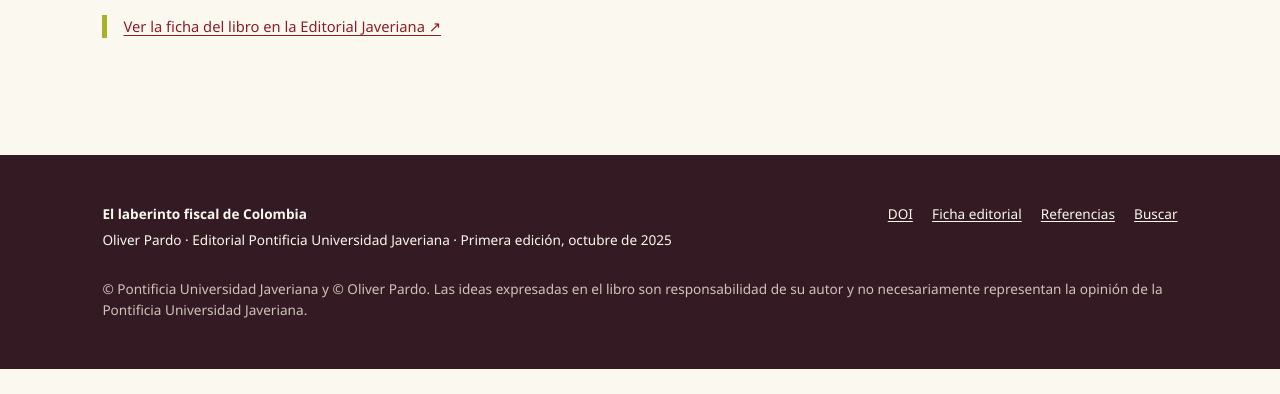
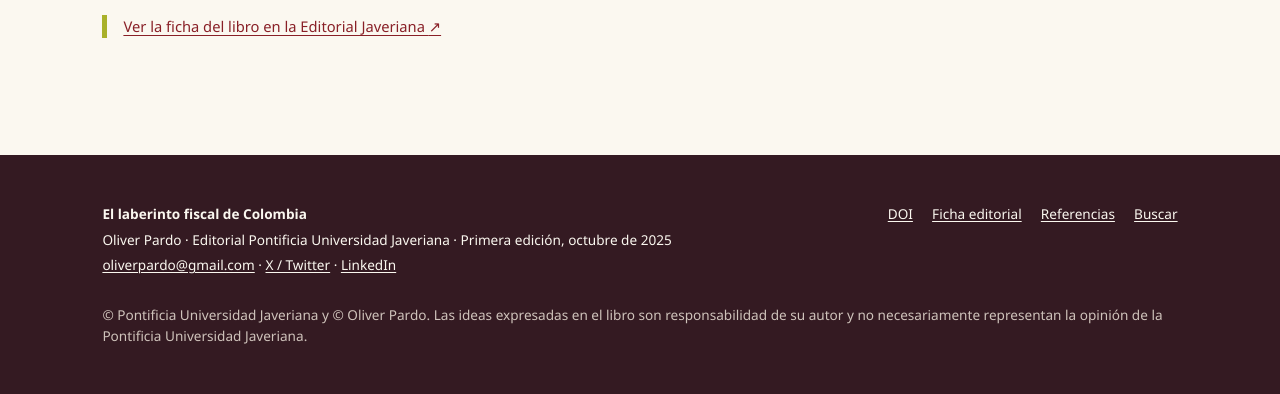
Before and after one commit to oliverpardo1979/20250626_LaberintoFiscalObs, an Astro site in the folder site/: page / in a window 1280 px wide. Shown: the part 3689-4083 px from the top of the page. Before the commit the page ends 4058 px from the top, so only its background shows below. Built offline with nearby package versions, Linux system fonts and the light colour scheme; Astro itself is replaced by a stand-in of ours.

Commit message:
Añadir contacto y redes al pie de página

```diff
--- a/site/src/components/SiteFooter.astro
+++ b/site/src/components/SiteFooter.astro
@@ -7,6 +7,11 @@ import { book } from "../data/book";
   <div>
     <strong>{book.title}</strong>
     <p>{book.author} · {book.publisher} · Primera edición, {book.published.toLowerCase()}</p>
+    <p>
+      <a href={'mailto:' + book.contact.email}>{book.contact.email}</a>
+      · <a href={book.contact.x} target="_blank" rel="me noopener noreferrer">X / Twitter</a>
+      · <a href={book.contact.linkedin} target="_blank" rel="me noopener noreferrer">LinkedIn</a>
+    </p>
   </div>
   <nav aria-label="Enlaces del pie">
     <a href={book.doi}>DOI</a>
```
